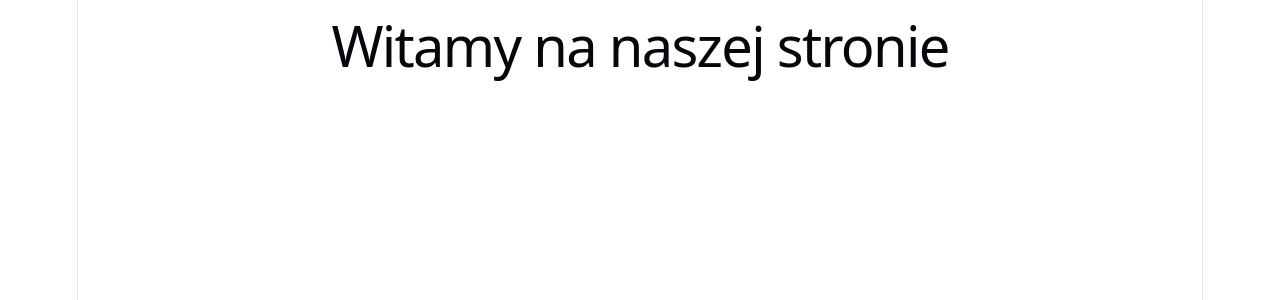
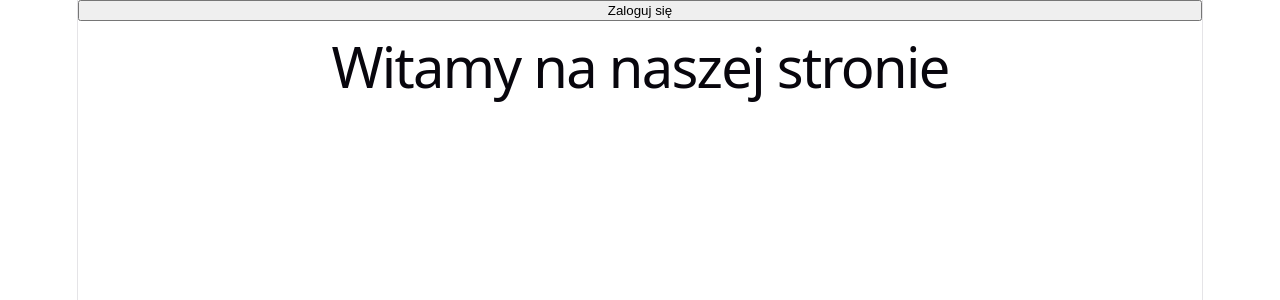
Before and after one commit to Tojt1/Trainingapp, a React app in the folder frontend/: page / in a window 1280 px wide. Shown: the top 300 px of the page. Built offline with nearby package versions, Linux system fonts and the light colour scheme; the HTML template or start-up script is replaced by a standard one.

Commit message:
login button

```diff
--- a/frontend/src/App.jsx
+++ b/frontend/src/App.jsx
@@ -4,12 +4,15 @@ import Login from "./assets/pages/Login.jsx";
 import Register from "./assets/pages/Register.jsx";
 import Dashboard from "./assets/pages/Dashboard.jsx";
 import CheckLogged from "./assets/components/CheckLogged.jsx";
+import LoginButton from "./assets/components/LoginButton.jsx";
 
 function App() {
 
   return (
     <Routes>
-        <Route path="/" element={<Welcome/>}></Route>
+        <Route element={<LoginButton />}>
+            <Route path="/" element={<Welcome/>}></Route>
+        </Route>
         <Route path="/login" element={<Login/>}></Route>
         <Route path="/register" element={<Register />}></Route>
         <Route element={<CheckLogged />}>
--- /dev/null
+++ b/frontend/src/assets/components/LoginButton.jsx
@@ -0,0 +1,14 @@
+import { useNavigate, Outlet} from "react-router"
+
+function LoginButton (){
+    const navigate = useNavigate()
+
+    return(
+        <>
+            <button className="login-btn" onClick={navigate("/login")}>Zaloguj się</button>
+            <Outlet />
+        </>
+    )
+}
+
+export default LoginButton
--- a/frontend/src/assets/pages/Dashboard.css
+++ b/frontend/src/assets/pages/Dashboard.css
@@ -1,9 +1,3 @@
-body {
-    margin: 0;
-    font-family: Inter, Arial, sans-serif;
-    color: #1f2937;
-}
-
 .workout-card {
     width: 800px;
     max-width: calc(100% - 40px);
```
